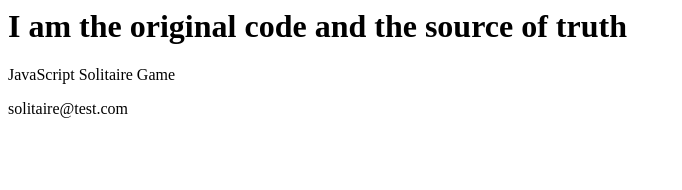
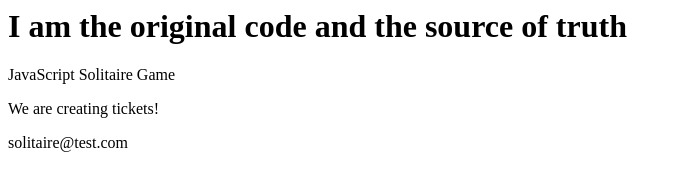
Before and after one commit to kubowania/javascript-solitaire, a plain HTML site: page index.html in a window 1280 px wide. Shown: the whole page, without its empty margins (0-682 px from the left). Drawn offline with Linux system fonts and the light colour scheme.

Commit message:
Adding a new paragraph

```diff
--- a/index.html
+++ b/index.html
@@ -1,3 +1,4 @@
 <h1>I am the original code and the source of truth</h1>
 <p>JavaScript Solitaire Game</p>
+<p>We are creating tickets!</p>
 <footer>solitaire@test.com</footer>
```
